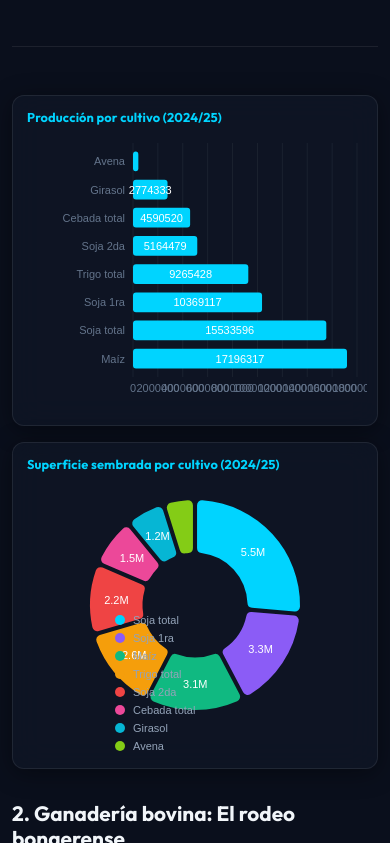
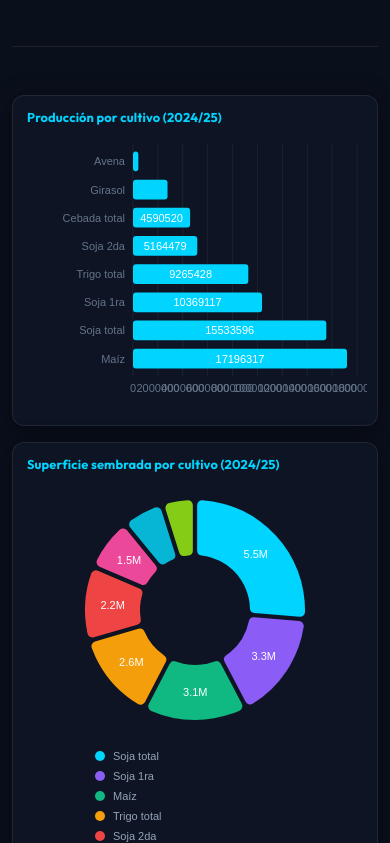
Before and after one commit to colossus-lab/Dashboard-PBA-Inteligencia-Estrategica-Provincial, a React (Vite) app: page /agricultura in a window 390 px wide. Shown: the part 4801-5644 px from the top of the page. Built offline with nearby package versions, Linux system fonts and the light colour scheme.

Commit message:
fix: mobile chart rendering - prevent label overlap on line/bar/donut charts

```diff
--- a/src/components/charts/ChartRenderer.tsx
+++ b/src/components/charts/ChartRenderer.tsx
@@ -90,6 +90,21 @@ function BarChartView({ chart, height }: { chart: ChartConfig; height: number })
     ? Math.min(height, Math.max(280, Math.min(dataCount, maxItems) * (mobile ? 28 : 30) + 60))
     : height;
 
+  // On mobile, rotate labels more and skip some ticks when there are many data points
+  const mobileBottomAxis = () => {
+    if (isHorizontal) return { tickSize: 0, tickPadding: 5 };
+    if (mobile) {
+      return {
+        tickSize: 0,
+        tickPadding: 5,
+        tickRotation: dataCount > 3 ? -55 : -30,
+        // Show every Nth tick on mobile to prevent overlap
+        ...(dataCount > 8 ? { tickValues: chart.data.filter((_: unknown, i: number) => i % Math.ceil(dataCount / 6) === 0).map((d: Record<string, unknown>) => d[indexBy]) } : {}),
+      };
+    }
+    return { tickSize: 0, tickPadding: 5, tickRotation: dataCount > 4 ? -40 : 0 };
+  };
+
   return (
     <div style={{ height: cappedHeight }}>
       <ResponsiveBar
@@ -99,21 +114,17 @@ function BarChartView({ chart, height }: { chart: ChartConfig; height: number })
         margin={{
           top: 10,
           right: mobile ? 10 : 20,
-          bottom: isHorizontal ? 40 : (mobile ? 60 : 70),
-          left: isHorizontal ? (mobile ? 110 : 160) : (mobile ? 40 : 50),
+          bottom: isHorizontal ? 40 : (mobile ? 70 : 70),
+          left: isHorizontal ? (mobile ? 110 : 160) : (mobile ? 45 : 50),
         }}
         padding={0.3}
         layout={isHorizontal ? 'horizontal' : 'vertical'}
         colors={COLORS}
         borderRadius={3}
-        axisBottom={
-          isHorizontal
-            ? { tickSize: 0, tickPadding: 5 }
-            : { tickSize: 0, tickPadding: 5, tickRotation: dataCount > 4 ? -40 : 0 }
-        }
+        axisBottom={mobileBottomAxis()}
         axisLeft={
           isHorizontal
-            ? { tickSize: 0, tickPadding: 8, format: (v: string) => v.length > 20 ? v.slice(0, 18) + '…' : v }
+            ? { tickSize: 0, tickPadding: 8, format: (v: string) => mobile ? (v.length > 14 ? v.slice(0, 12) + '…' : v) : (v.length > 20 ? v.slice(0, 18) + '…' : v) }
             : { tickSize: 0, tickPadding: 5 }
         }
         enableGridX={isHorizontal}
@@ -122,7 +133,7 @@ function BarChartView({ chart, height }: { chart: ChartConfig; height: number })
         theme={theme}
         animate={true}
         motionConfig="gentle"
-        labelSkipWidth={30}
+        labelSkipWidth={mobile ? 40 : 30}
         labelSkipHeight={18}
         labelTextColor={labelColor}
       />
@@ -134,6 +145,7 @@ function BarChartView({ chart, height }: { chart: ChartConfig; height: number })
 function PieChartView({ chart, height }: { chart: ChartConfig; height: number }) {
   const { theme, isDark } = useChartTheme();
   const mobile = useIsMobile();
+  const dataCount = chart.data.length;
 
   // Format large numbers in arc labels
   const formatValue = (v: number) => {
@@ -142,12 +154,18 @@ function PieChartView({ chart, height }: { chart: ChartConfig; height: number })
     return v.toString();
   };
 
+  // On mobile: keep legends below in column layout, make container tall enough
+  // so the legend doesn't overlap the donut
+  const legendRows = dataCount;
+  const mobileLegendHeight = legendRows * 20 + 16; // ~20px per legend row + padding
+  const mobileHeight = 260 + mobileLegendHeight; // donut area + legend area
+
   return (
-    <div style={{ height: Math.min(height, mobile ? 280 : 340) }}>
+    <div style={{ height: mobile ? mobileHeight : Math.min(height, 380) }}>
       <ResponsivePie
         data={chart.data}
         margin={mobile
-          ? { top: 20, right: 20, bottom: 50, left: 20 }
+          ? { top: 20, right: 20, bottom: mobileLegendHeight + 20, left: 20 }
           : { top: 30, right: 100, bottom: 40, left: 100 }
         }
         innerRadius={0.5}
@@ -162,19 +180,34 @@ function PieChartView({ chart, height }: { chart: ChartConfig; height: number })
         arcLinkLabelsThickness={2}
         arcLinkLabelsDiagonalLength={16}
         arcLinkLabelsStraightLength={20}
-        arcLabelsSkipAngle={mobile ? 20 : 15}
+        arcLabelsSkipAngle={mobile ? 25 : 15}
         arcLabelsTextColor="#ffffff"
         arcLabel={d => formatValue(d.value)}
         theme={theme}
         animate={true}
         motionConfig="gentle"
+        tooltip={({ datum }) => (
+          <div style={{
+            padding: '8px 12px',
+            background: isDark ? '#1e293b' : '#fff',
+            color: isDark ? '#f1f5f9' : '#0f172a',
+            borderRadius: '8px',
+            boxShadow: '0 4px 12px rgba(0,0,0,0.15)',
+            fontSize: '13px',
+            border: `2px solid ${datum.color}`,
+            maxWidth: '200px',
+          }}>
+            <strong>{datum.label}</strong><br />
+            {formatValue(datum.value)} ({((datum.arc.endAngle - datum.arc.startAngle) / (2 * Math.PI) * 100).toFixed(1)}%)
+          </div>
+        )}
         legends={[
           {
             anchor: 'bottom',
             direction: mobile ? 'column' : 'row',
-            translateY: mobile ? 45 : 36,
-            itemWidth: mobile ? 160 : 120,
-            itemHeight: 18,
+            translateY: mobile ? mobileLegendHeight + 10 : 36,
+            itemWidth: mobile ? 200 : 120,
+            itemHeight: 20,
             itemTextColor: isDark ? '#94a3b8' : '#475569',
             symbolSize: 10,
             symbolShape: 'circle',
@@ -188,8 +221,10 @@ function PieChartView({ chart, height }: { chart: ChartConfig; height: number })
 // ─── Line Chart ───
 function LineChartView({ chart, height }: { chart: ChartConfig; height: number }) {
   const { theme } = useChartTheme();
+  const mobile = useIsMobile();
   const xKey = chart.config?.xAxis || Object.keys(chart.data[0] || {})[0];
   const yKeys = Object.keys(chart.data[0] || {}).filter(k => k !== xKey);
+  const dataCount = chart.data.length;
 
   const lineData = yKeys.map((key, i) => ({
     id: key,
@@ -197,23 +232,50 @@ function LineChartView({ chart, height }: { chart: ChartConfig; height: number }
     data: chart.data.map(d => ({ x: d[xKey], y: d[key] })),
   }));
 
+  // On mobile with many data points, show only every Nth tick to avoid overlap
+  const getBottomAxis = () => {
+    if (mobile) {
+      const step = Math.ceil(dataCount / 6);
+      const tickVals = dataCount > 8
+        ? chart.data.filter((_: unknown, i: number) => i % step === 0 || i === dataCount - 1).map((d: Record<string, unknown>) => d[xKey])
+        : undefined;
+      return {
+        tickSize: 0,
+        tickPadding: 6,
+        tickRotation: -55,
+        ...(tickVals ? { tickValues: tickVals } : {}),
+      };
+    }
+    return { tickSize: 0, tickPadding: 8, tickRotation: dataCount > 10 ? -45 : -35 };
+  };
+
+  // Compact Y-axis labels on mobile
+  const formatYAxis = (v: number) => {
+    if (Math.abs(v) >= 1_000_000) return `${(v / 1_000_000).toFixed(1)}M`;
+    if (Math.abs(v) >= 1_000) return `${(v / 1_000).toFixed(0)}K`;
+    return String(v);
+  };
+
   return (
-    <div style={{ height }}>
+    <div style={{ height: mobile ? Math.min(height, 320) : height }}>
       <ResponsiveLine
         data={lineData}
-        margin={{ top: 20, right: 30, bottom: 60, left: 60 }}
+        margin={mobile
+          ? { top: 15, right: 15, bottom: 65, left: 48 }
+          : { top: 20, right: 30, bottom: 60, left: 60 }
+        }
         xScale={{ type: 'point' }}
         yScale={{ type: 'linear', min: 'auto', max: 'auto' }}
         curve="monotoneX"
         colors={COLORS}
-        pointSize={8}
+        pointSize={mobile ? 5 : 8}
         pointColor={{ theme: 'background' }}
         pointBorderWidth={2}
         pointBorderColor={{ from: 'serieColor' }}
         enableArea={true}
         areaOpacity={0.06}
-        axisBottom={{ tickSize: 0, tickPadding: 8, tickRotation: -35 }}
-        axisLeft={{ tickSize: 0, tickPadding: 8 }}
+        axisBottom={getBottomAxis()}
+        axisLeft={{ tickSize: 0, tickPadding: 6, format: formatYAxis }}
         enableGridX={false}
         theme={theme}
         animate={true}
```
Also changed, not shown: 1 other file (tests, documents, lock files or other folders).
